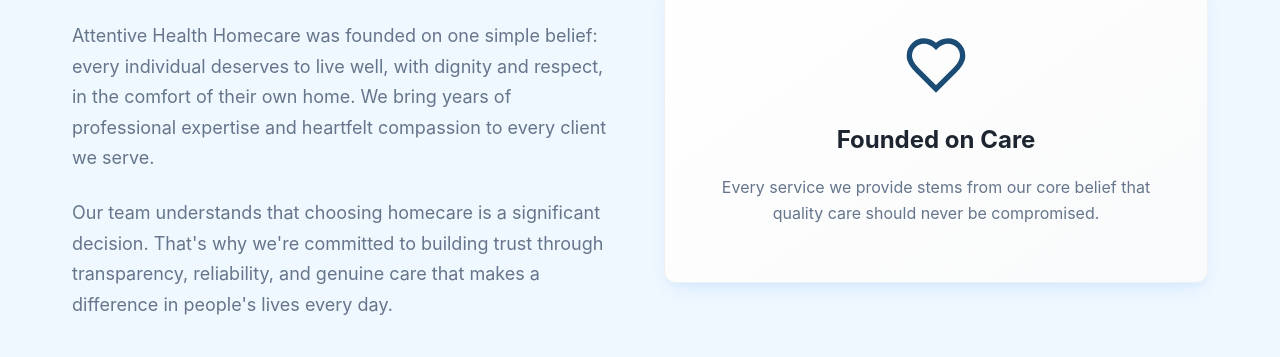
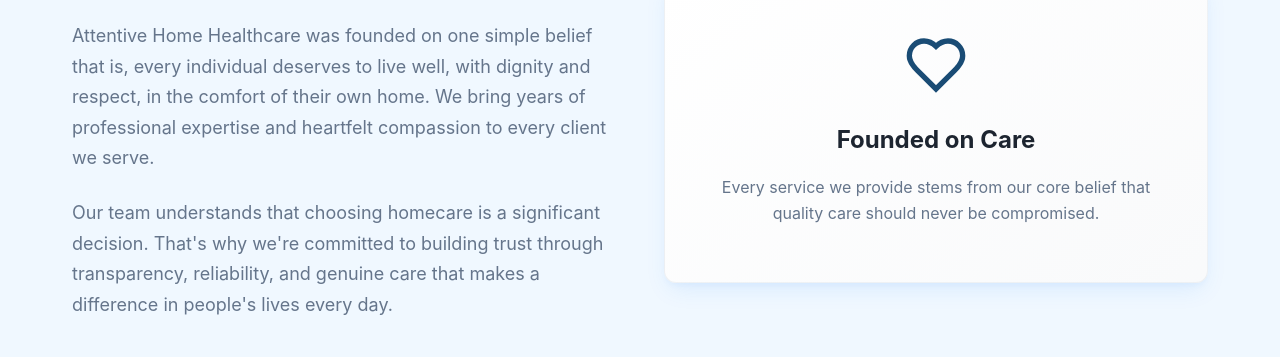
Before and after one commit to Zahra105/Attentive-Home-Healthcare, a plain HTML site: page about.html in a window 1280 px wide. Shown: the part 443-800 px from the top of the page. Drawn offline with Linux system fonts and the light colour scheme.

Commit message:
Update about.html

```diff
--- a/about.html
+++ b/about.html
@@ -55,7 +55,7 @@
                     <div>
                         <h2 class="section-title" style="margin-bottom: 1.5rem;">Who We Are</h2>
                         <p style="font-size: 1.125rem; color: var(--muted-foreground); line-height: 1.7; margin-bottom: 1.5rem;">
-                            Attentive Health Homecare was founded on one simple belief: every individual deserves to live well,
+                            Attentive Home Healthcare was founded on one simple belief that is, every individual deserves to live well,
                             with dignity and respect, in the comfort of their own home. We bring years of professional expertise
                             and heartfelt compassion to every client we serve.
                         </p>
```
